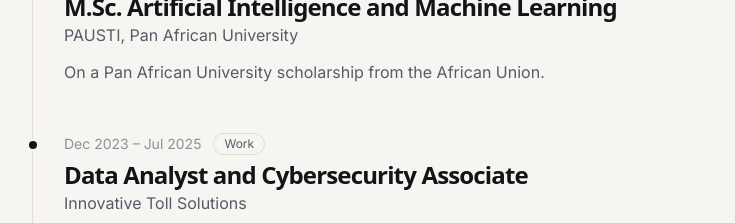
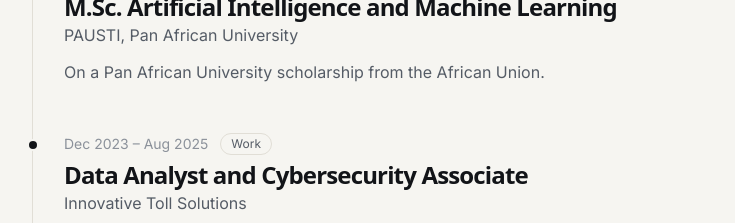
Before and after one commit to RamadhanAdam/ramadhanadam.github.io, a React (Vite) app: page / in a window 1280 px wide. Shown: the part 3160-3383 px from the top of the page, without its empty margins (0-735 px from the left). Built offline with nearby package versions, Linux system fonts and the light colour scheme; a web font is replaced by a local one.

Commit message:
Innovative Toll Solutions: ended August 2025

```diff
--- a/src/data.ts
+++ b/src/data.ts
@@ -90,7 +90,7 @@
     body: "On a Pan African University scholarship from the African Union.",
   },
   {
-    when: "Dec 2023 – Jul 2025",
+    when: "Dec 2023 – Aug 2025",
     kind: "Work",
     title: "Data Analyst and Cybersecurity Associate",
     org: "Innovative Toll Solutions",
```
